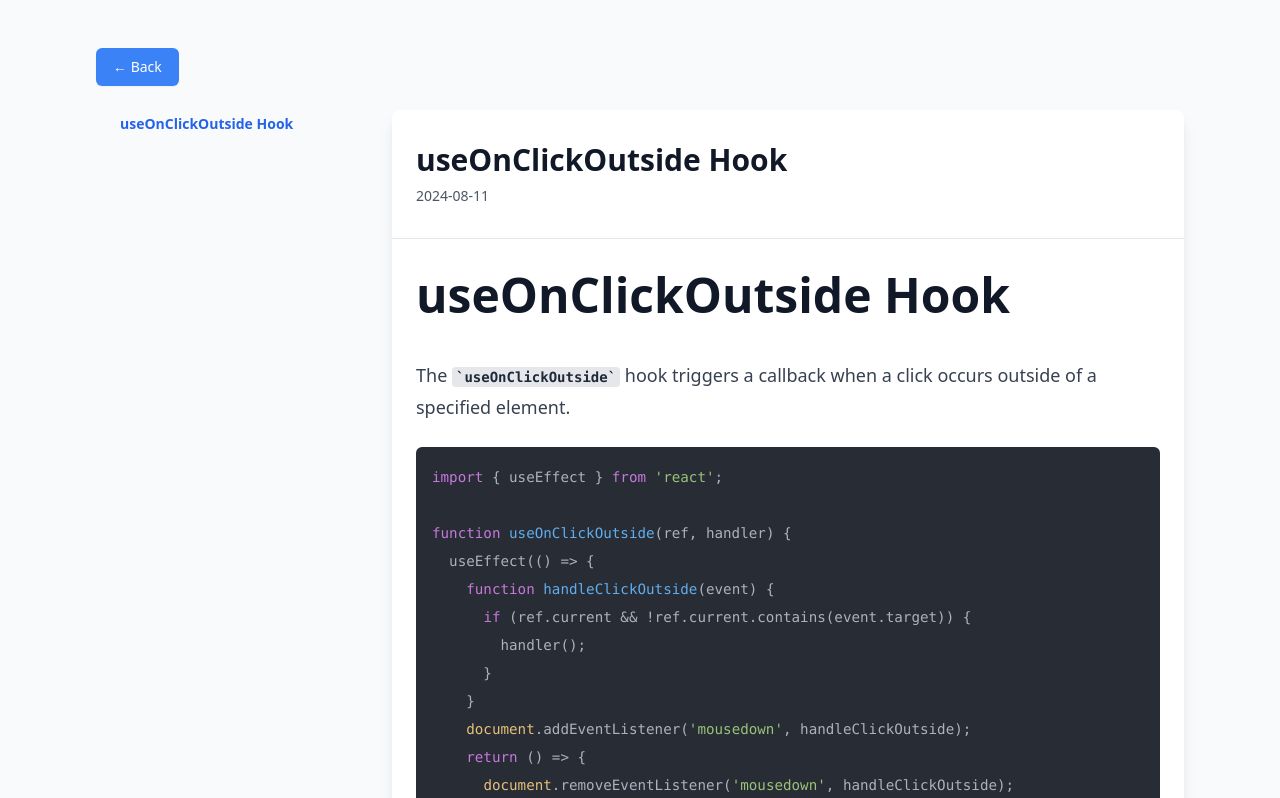
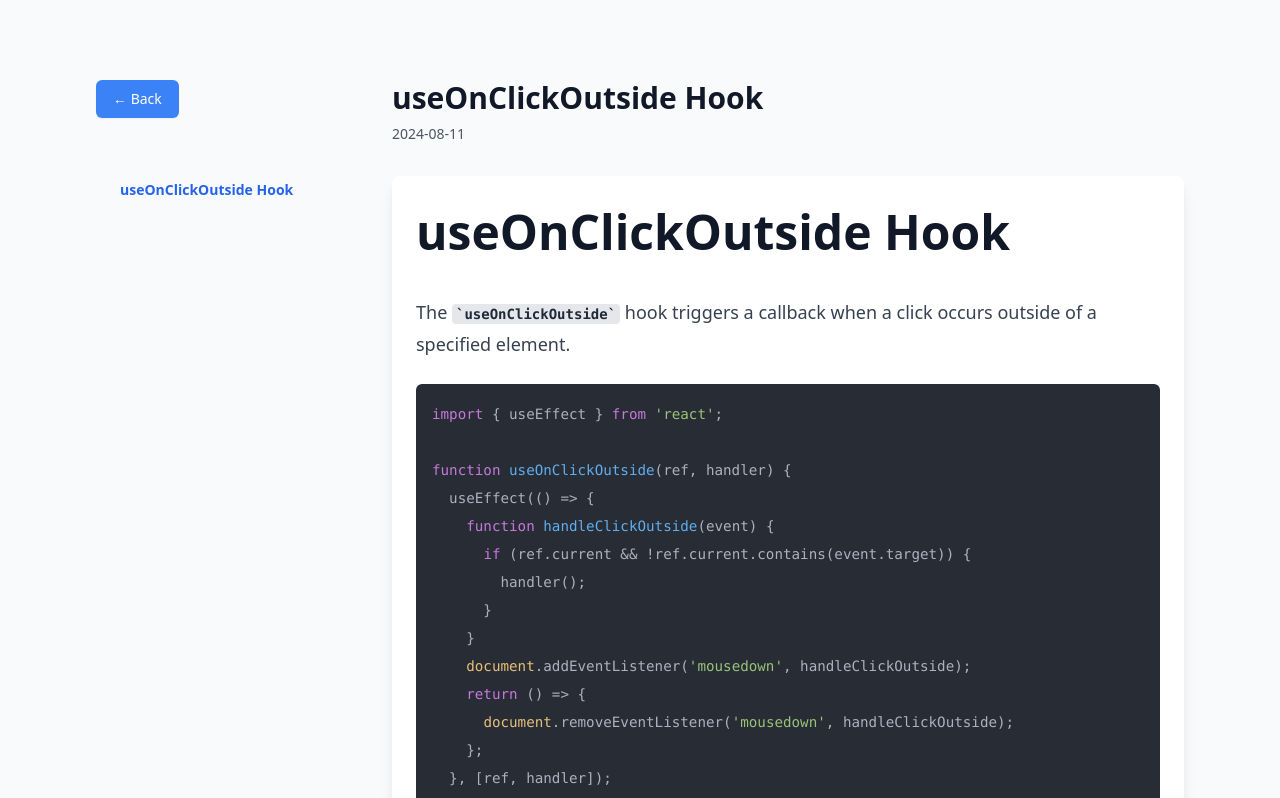
Before and after one commit to raka-yuda/helperz, a Next.js app: page /react-hooks/useOnClickOutside in a window 1280 px wide. Shown: the top 798 px of the page. Built offline with nearby package versions, Linux system fonts and the light colour scheme.

Commit message:
feat: update cheatsheet page

```diff
--- a/src/pages/[type]/[item].js
+++ b/src/pages/[type]/[item].js
@@ -32,22 +32,26 @@ export default function CheatsheetPage({ source, frontMatter, headings }) {
       </Head>
       <div className="bg-gray-50 min-h-screen">
         <div className="container max-w-6xl mx-auto px-4 sm:px-6 lg:px-8 py-12">
+          <header className="flex py-8 gap-8">
+            <div className="lg:w-1/4">
               <button
                 onClick={handleBack}
                 className="mb-6 inline-flex items-center px-4 py-2 border border-transparent text-sm font-medium rounded-md shadow-sm text-white bg-blue-500 hover:bg-blue-600 focus:outline-none focus:ring-2 focus:ring-offset-2 focus:ring-indigo-500"
               >
                 ← Back
               </button>
+            </div>
+            <div className="lg:w-3/4 flex flex-col">
+              <h1 className="text-3xl font-bold text-gray-900">{frontMatter.title}</h1>
+              <p className="mt-2 text-sm text-gray-600">{frontMatter.date}</p>
+            </div>
+          </header>
           <div className="flex flex-col lg:flex-row gap-8">
-            <aside className="lg:w-1/4 lg:sticky lg:top-8 lg:self-start">
+            <aside className="flex flex-col lg:w-1/4 lg:sticky lg:top-8 lg:self-start">
               <TableOfContents headings={headings} />
             </aside>
             <main className="lg:w-3/4">
               <article className="bg-white shadow-lg rounded-lg overflow-hidden">
-                <header className="px-6 py-8 border-b border-gray-200">
-                  <h1 className="text-3xl font-bold text-gray-900">{frontMatter.title}</h1>
-                  <p className="mt-2 text-sm text-gray-600">{frontMatter.date}</p>
-                </header>
                 <div className="prose prose-lg max-w-none px-6 py-8">
                   <MDXProvider source={source} />
                 </div>
```
Lines whose indentation alone changed are shown as unchanged.
